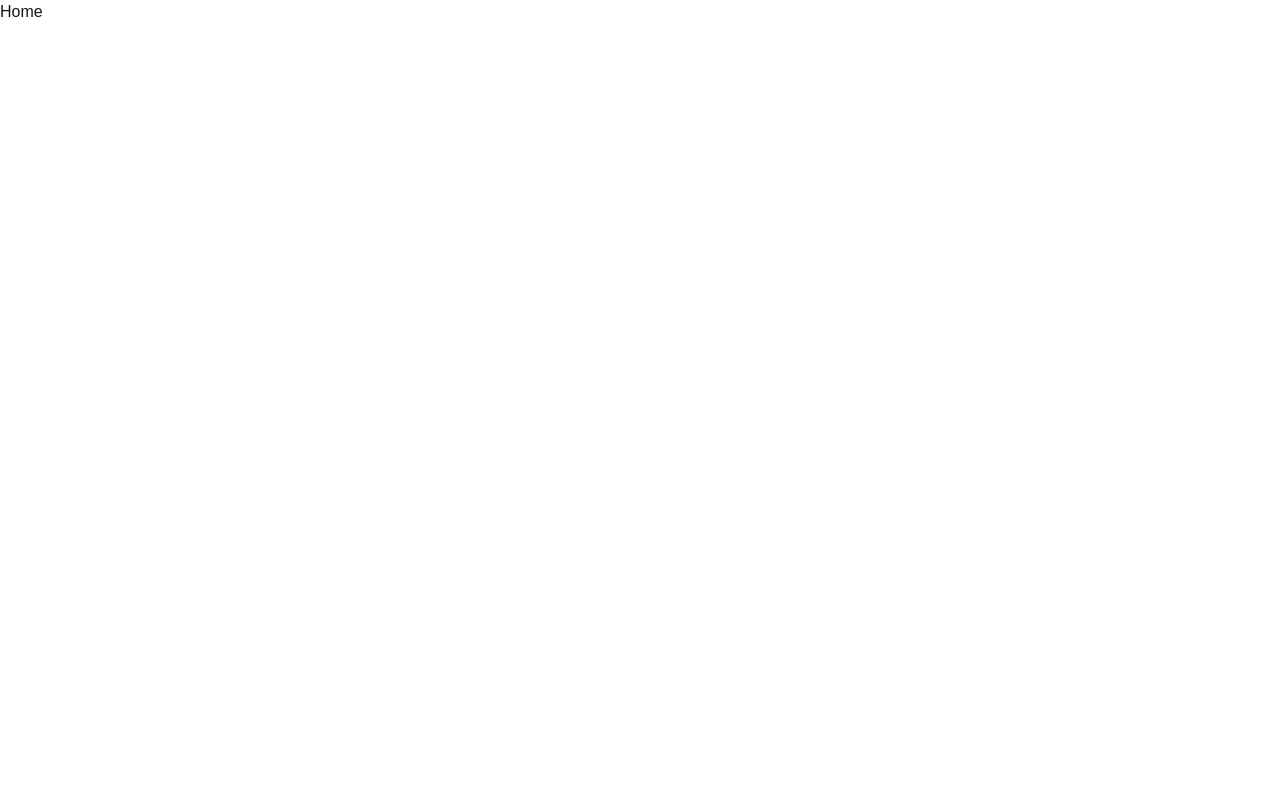
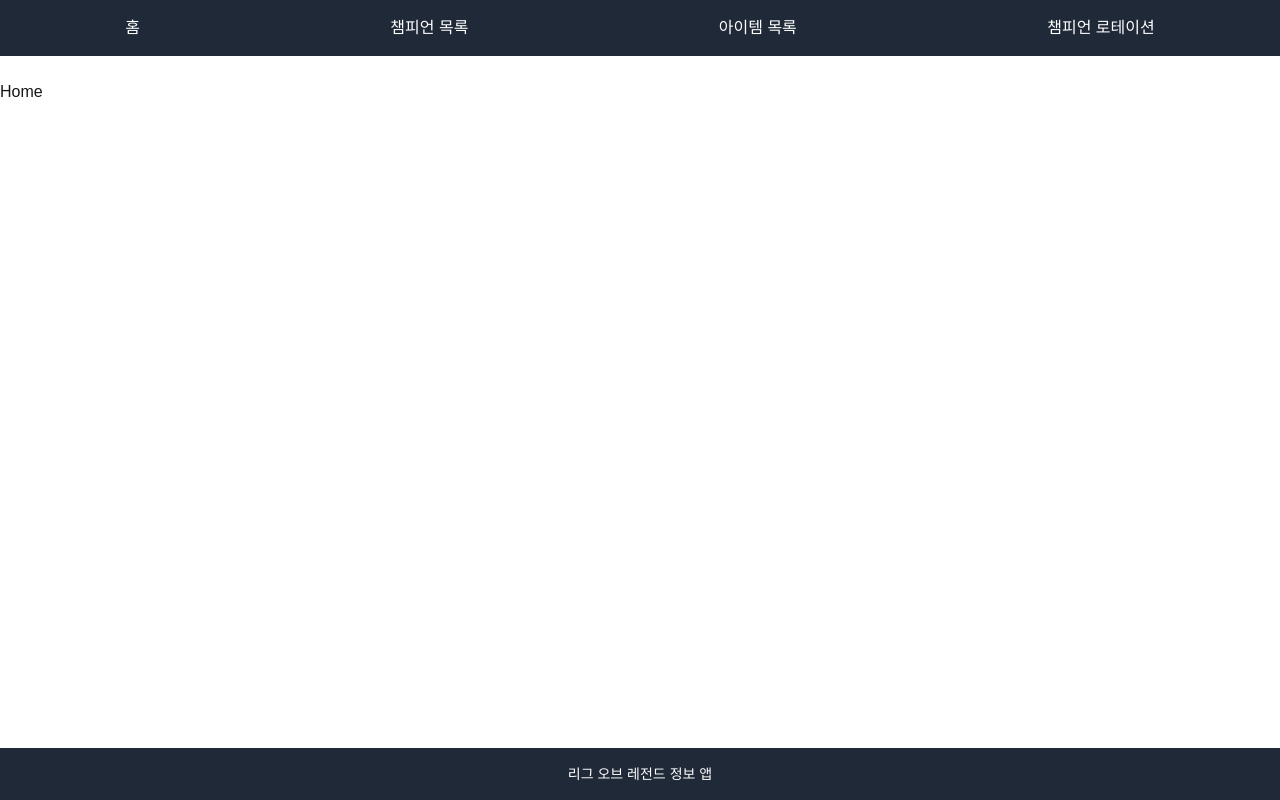
Before and after one commit to joyounghyun550/my-lol-info-app, a Next.js app: page / in a window 1280 px wide. Built offline with nearby package versions, Linux system fonts and the light colour scheme.

Commit message:
feat: 레이아웃에 헤더와 푸터 추가

```diff
--- a/src/app/layout.tsx
+++ b/src/app/layout.tsx
@@ -1,6 +1,7 @@
 import type { Metadata } from "next";
 import localFont from "next/font/local";
 import "./globals.css";
+import Link from "next/link";
 
 const geistSans = localFont({
   src: "../fonts/GeistVF.woff",
@@ -28,7 +29,20 @@ export default function RootLayout({
       <body
         className={`${geistSans.variable} ${geistMono.variable} antialiased`}
       >
-        {children}
+        <header className="bg-gray-800 text-white py-4 fixed top-0 w-full z-10">
+          <nav className="container mx-auto flex justify-around">
+            <Link href={"/"}>홈</Link>
+            <Link href={"/champions"}>챔피언 목록</Link>
+            <Link href={"/items"}>아이템 목록</Link>
+            <Link href={"/rotation"}>챔피언 로테이션</Link>
+          </nav>
+        </header>
+        <main className="container mx-auto mt-20">{children}</main>
+        <footer className="bg-gray-800 p-4 mt-8 fixed bottom-0 w-full">
+          <div className="container mx-auto text-center text-white text-sm">
+            리그 오브 레전드 정보 앱
+          </div>
+        </footer>
       </body>
     </html>
   );
```
